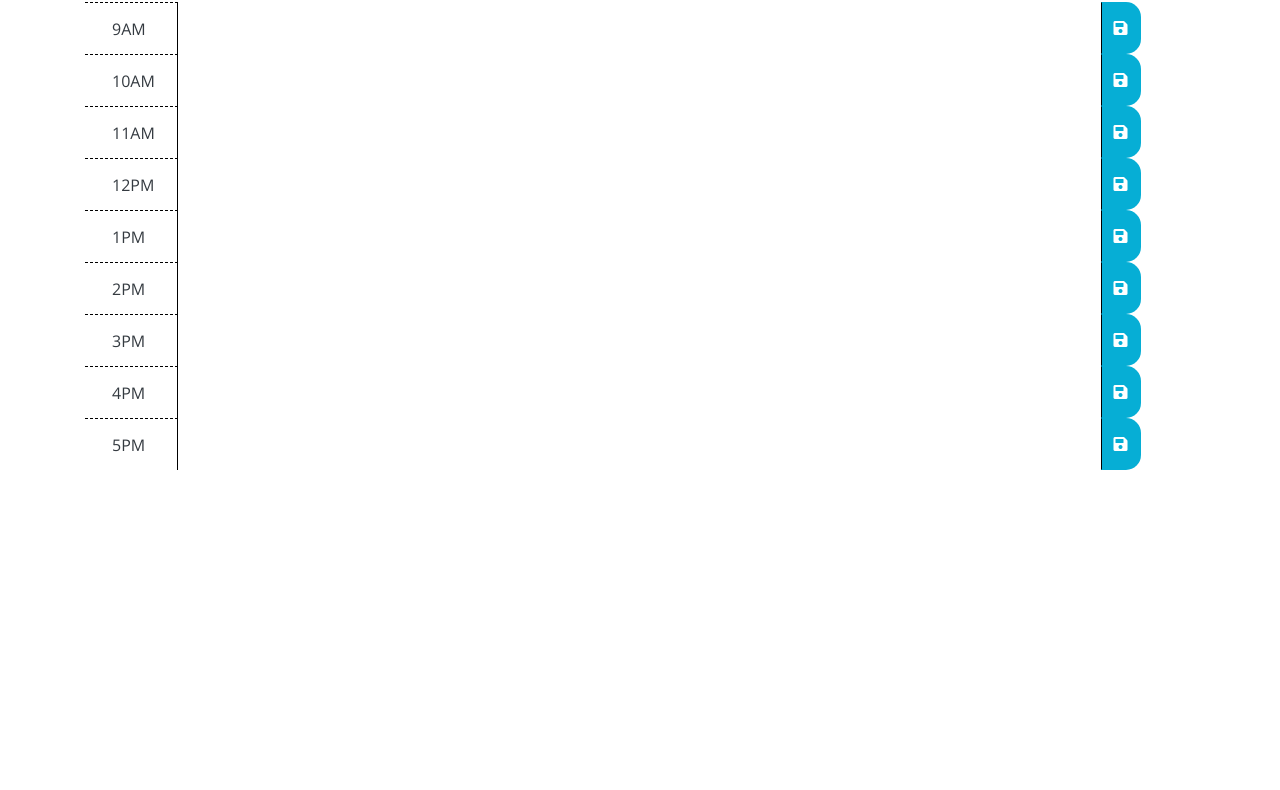
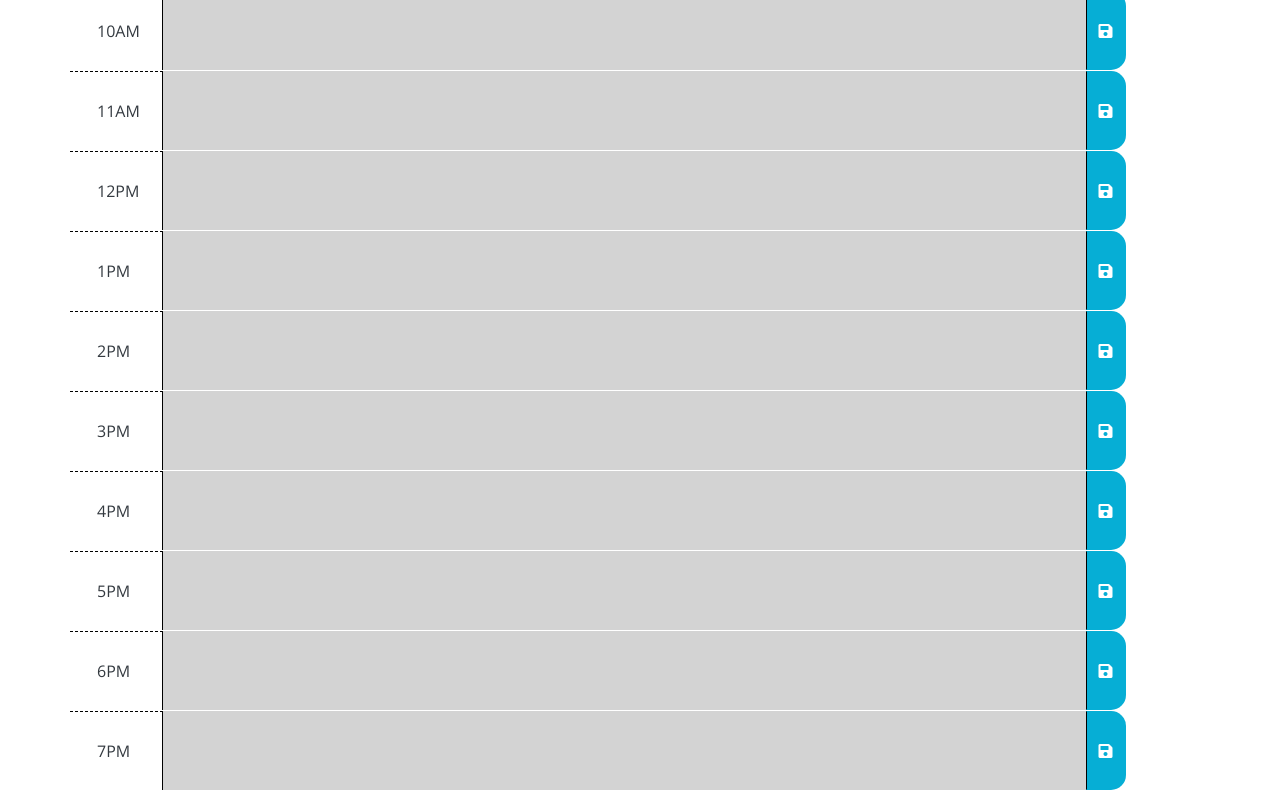
Before and after one commit to 12MChavez/work-day-scheduler, a plain HTML site: page index.html in a window 1280 px wide. Shown: the part 298-1088 px from the top of the page. Before the commit the page ends 800 px from the top, so only its background shows below. Drawn offline with nearby package versions, Linux system fonts and the light colour scheme.

Commit message:
Added saving functionality and background-color time indicator

```diff
--- a/index.html
+++ b/index.html
@@ -21,92 +21,113 @@
   </header>
   <div class="container">
     <!-- Timeblocks go here -->
-    <div class="input-group">
+    <div class="input-group row">
       <div class="input-group-prepend hour col-md-1">
         <span class="input-group-text bg-white text-dark border-0">9AM</span>
       </div>
-      <textarea class="col-md-10"></textarea>
+      <textarea class="col-md-10  textArea" id="9am"></textarea>
       <div class="input-group-append">
-        <button class="btn saveBtn" type=" button"><i class="fas fa-save"></i></button>
+        <button class="btn saveBtn" type=" button" id="9amSave"><i class="fas fa-save"></i></button>
       </div>
     </div>
-    <div class="input-group">
+    <div class="input-group row">
       <div class="input-group-prepend hour col-md-1">
         <span class="input-group-text bg-white text-dark border-0">10AM</span>
       </div>
-      <textarea class="col-md-10"></textarea>
+      <textarea class="col-md-10 textArea" id="10am"></textarea>
       <div class="input-group-append">
-        <button class="btn saveBtn" type=" button"><i class="fas fa-save"></i></button>
+        <button class="btn saveBtn" type=" button" id="10amSave"><i class="fas fa-save"></i></button>
       </div>
     </div>
-    <div class="input-group">
+    <div class="input-group row">
       <div class="input-group-prepend hour col-md-1">
         <span class="input-group-text bg-white text-dark border-0">11AM</span>
       </div>
-      <textarea class="col-md-10"></textarea>
+      <textarea class="col-md-10 textArea" id="11am"></textarea>
       <div class="input-group-append">
-        <button class="btn saveBtn" type=" button"><i class="fas fa-save"></i></button>
+        <button class="btn saveBtn" type=" button" id="11amSave"><i class="fas fa-save"></i></button>
       </div>
     </div>
-    <div class="input-group">
+    <div class="input-group row">
       <div class="input-group-prepend hour col-md-1">
         <span class="input-group-text bg-white text-dark border-0">12PM</span>
       </div>
-      <textarea class="col-md-10"></textarea>
+      <textarea class="col-md-10 textArea" id="12pm"></textarea>
       <div class="input-group-append">
-        <button class="btn saveBtn" type=" button"><i class="fas fa-save"></i></button>
+        <button class="btn saveBtn" type=" button" id="12pmSave"><i class="fas fa-save"></i></button>
       </div>
     </div>
-    <div class="input-group">
+    <div class="input-group row">
       <div class="input-group-prepend hour col-md-1">
         <span class="input-group-text bg-white text-dark border-0">1PM</span>
       </div>
-      <textarea class="col-md-10"></textarea>
+      <textarea class="col-md-10 textArea" id="1pm"></textarea>
       <div class="input-group-append">
-        <button class="btn saveBtn" type=" button"><i class="fas fa-save"></i></button>
+        <button class="btn saveBtn" type=" button" id="1pmSave"><i class="fas fa-save"></i></button>
       </div>
     </div>
-    <div class="input-group">
+    <div class="input-group row">
       <div class="input-group-prepend hour col-md-1">
         <span class="input-group-text bg-white text-dark border-0">2PM</span>
       </div>
-      <textarea class="col-md-10"></textarea>
+      <textarea class="col-md-10 textArea" id="2pm"></textarea>
       <div class="input-group-append">
-        <button class="btn saveBtn" type=" button"><i class="fas fa-save"></i></button>
+        <button class="btn saveBtn" type=" button" id="2pmSave"><i class="fas fa-save"></i></button>
       </div>
     </div>
-    <div class="input-group">
+    <div class="input-group row">
       <div class="input-group-prepend hour col-md-1">
         <span class="input-group-text bg-white text-dark border-0">3PM</span>
       </div>
-      <textarea class="col-md-10"></textarea>
+      <textarea class="col-md-10 textArea" id="3pm"></textarea>
       <div class="input-group-append">
-        <button class="btn saveBtn" type=" button"><i class="fas fa-save"></i></button>
+        <button class="btn saveBtn" type=" button" id="3pmSave"><i class="fas fa-save"></i></button>
       </div>
     </div>
-    <div class="input-group">
+    <div class="input-group row">
       <div class="input-group-prepend hour col-md-1">
         <span class="input-group-text bg-white text-dark border-0">4PM</span>
       </div>
-      <textarea class="col-md-10"></textarea>
+      <textarea class="col-md-10 textArea" id="4pm"></textarea>
       <div class="input-group-append">
-        <button class="btn saveBtn" type=" button"><i class="fas fa-save"></i></button>
+        <button class="btn saveBtn" type=" button" id="4pmSave"><i class="fas fa-save"></i></button>
       </div>
     </div>
-    <div class="input-group">
+    <div class="input-group row">
       <div class="input-group-prepend hour col-md-1">
         <span class="input-group-text bg-white text-dark border-0">5PM</span>
       </div>
-      <textarea class="col-md-10"></textarea>
+      <textarea class="col-md-10 textArea" id="5pm"></textarea>
       <div class="input-group-append">
-        <button class="btn saveBtn" type=" button"><i class="fas fa-save"></i></button>
+        <button class="btn saveBtn" type=" button" id="5pmSave"><i class="fas fa-save"></i></button>
       </div>
     </div>
+    <div class="input-group row">
+      <div class="input-group-prepend hour col-md-1">
+        <span class="input-group-text bg-white text-dark border-0">6PM</span>
+      </div>
+      <textarea class="col-md-10 textArea" id="6pm"></textarea>
+      <div class="input-group-append">
+        <button class="btn saveBtn" type=" button" id="6pmSave"><i class="fas fa-save"></i></button>
+      </div>
+    </div>
+    <div class="input-group row">
+      <div class="input-group-prepend hour col-md-1">
+        <span class="input-group-text bg-white text-dark border-0">7PM</span>
+      </div>
+      <textarea class="col-md-10 textArea" id="7pm"></textarea>
+      <div class="input-group-append">
+        <button class="btn saveBtn" type=" button" id="7pmSave"><i class="fas fa-save"></i></button>
+      </div>
+    </div>
+
+
 
   </div>
 
   <script src="https://cdnjs.cloudflare.com/ajax/libs/jquery/3.2.1/jquery.min.js"></script>
   <script src="https://cdnjs.cloudflare.com/ajax/libs/moment.js/2.24.0/moment.min.js"></script>
+  <script src="./script.js"></script>
 </body>
 
 </html>
--- a/script.js
+++ b/script.js
@@ -0,0 +1,58 @@
+let saveBtns = ["9amSave", "10amSave", "11amSave", "12pmSave", "1pmSave", "2pmSave", "3pmSave", "4pmSave", "5pmSave", "6pmSave", "7pmSave"];
+let textareaIds = ["9am", "10am", "11am", "12pm", "1pm", "2pm", "3pm", "4pm", "5pm", "6pm", "7pm"];
+
+//set current date
+var currDate = moment();
+$("#currentDay").text(currDate.format("dddd, MMMM Do"));
+
+//add event listeners to save buttons
+for(let i = 0; i < saveBtns.length; i++){
+    let saveBtn = document.getElementById(saveBtns[i]);
+
+    saveBtn.addEventListener("click", () => {
+        let textId = saveBtns[i].slice(0,-4);
+        let textInput = document.getElementById(textId);
+        let text = textInput.value;
+
+        localStorage.setItem(textId, text);
+
+    })
+}
+
+
+let textAreas = () => {
+
+    //background-color to indicate past, present, or future
+    var now = moment().hours();
+
+    for(let i = 0; i < textareaIds.length; i++) {
+        let timeSlot = document.getElementById(textareaIds[i]);
+        let timeId = timeSlot.id;
+        let amPm = timeId.slice(-2);
+        let hour = timeId.slice(0,-2);
+        let time;
+
+        if(amPm == "pm" && timeId !== "12pm") {
+            time = Number(hour) + 12;
+            console.log(timeId)
+        } else {
+            time = hour;
+        }
+
+        if(now > time) {
+            timeSlot.classList.add("past")
+        } else if (now < time) {
+            timeSlot.classList.add("future")
+        } else {
+            timeSlot.classList.add("present")
+
+        }
+
+        let getInput = window.localStorage.getItem(timeId) || [];
+        timeSlot.textContent = getInput;
+
+    }
+
+}
+
+textAreas();
--- a/style.css
+++ b/style.css
@@ -4,11 +4,11 @@ body {
   line-height: 1;
 }
 
-textarea {
+.textArea {
   background: transparent;
   border: none;
   resize: none;
-  color: #000000;
+  color: #000000 !important;
   border-left: 1px solid black;
   padding: 10px;
 }
@@ -19,6 +19,7 @@ textarea {
   color: black;
   border-radius: 0;
   border-bottom: 10px solid black;
+  padding: 0;
 }
 
 .description {
```
